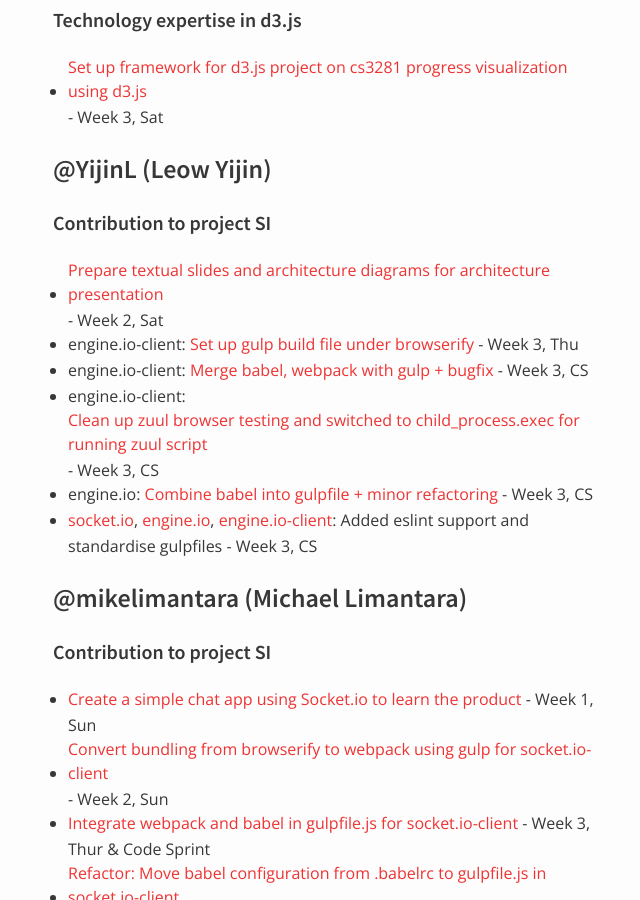
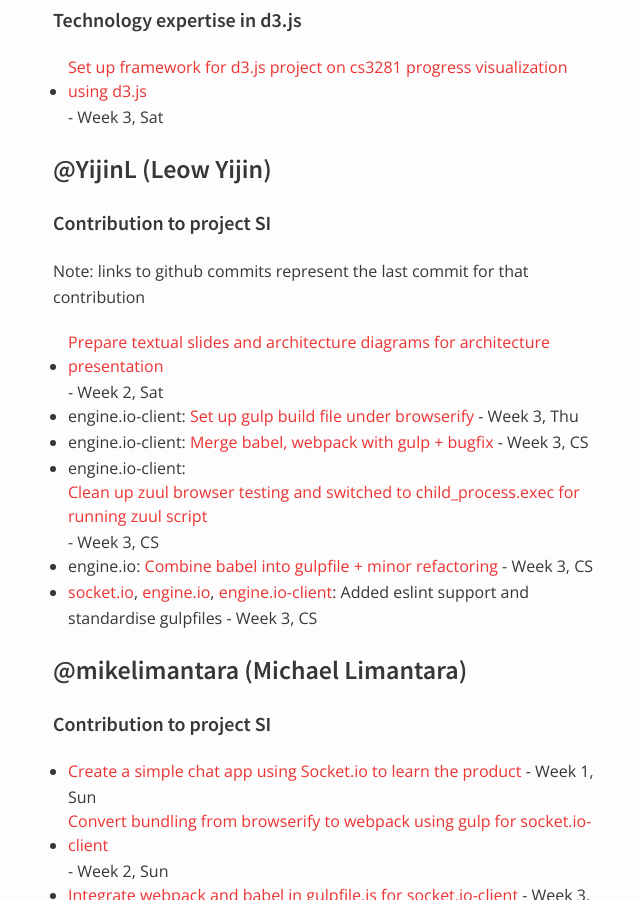
Before and after one commit to nus-oss/cs3281-AY1516S2-website, a Jekyll site: the page built from teams/socketio.md, in a window 1280 px wide and 900 px high, scrolled down 2599 px. Shown: the whole window, without its empty margins (317-957 px from the left). Built offline with Jekyll 4.4.1, drawn with Linux system fonts in a browser that asks for light colours.

Commit message:
reverted problem line, added new empty line

```diff
--- a/teams/socketio.md
+++ b/teams/socketio.md
@@ -97,6 +97,8 @@
 ### @YijinL (Leow Yijin)
 
 #### Contribution to project SI
+Note: links to github commits represent the last commit for that contribution
+
 * [Prepare textual slides and architecture diagrams for architecture presentation](https://docs.google.com/presentation/d/1OHRrAYRE8M2gV4wg2MwYk0BIfbEURwtMt17og5wWTfE/edit?usp=sharing) - Week 2, Sat
 * engine.io-client: [Set up gulp build file under browserify](https://github.com/nus-fboa2016-si/engine.io-client/pull/1) - Week 3, Thu
 * engine.io-client: [Merge babel, webpack with gulp + bugfix](https://github.com/nus-fboa2016-si/engine.io-client/commit/fad7e5b450566b86105421eb444b39bed4d0345a) - Week 3, CS
```
